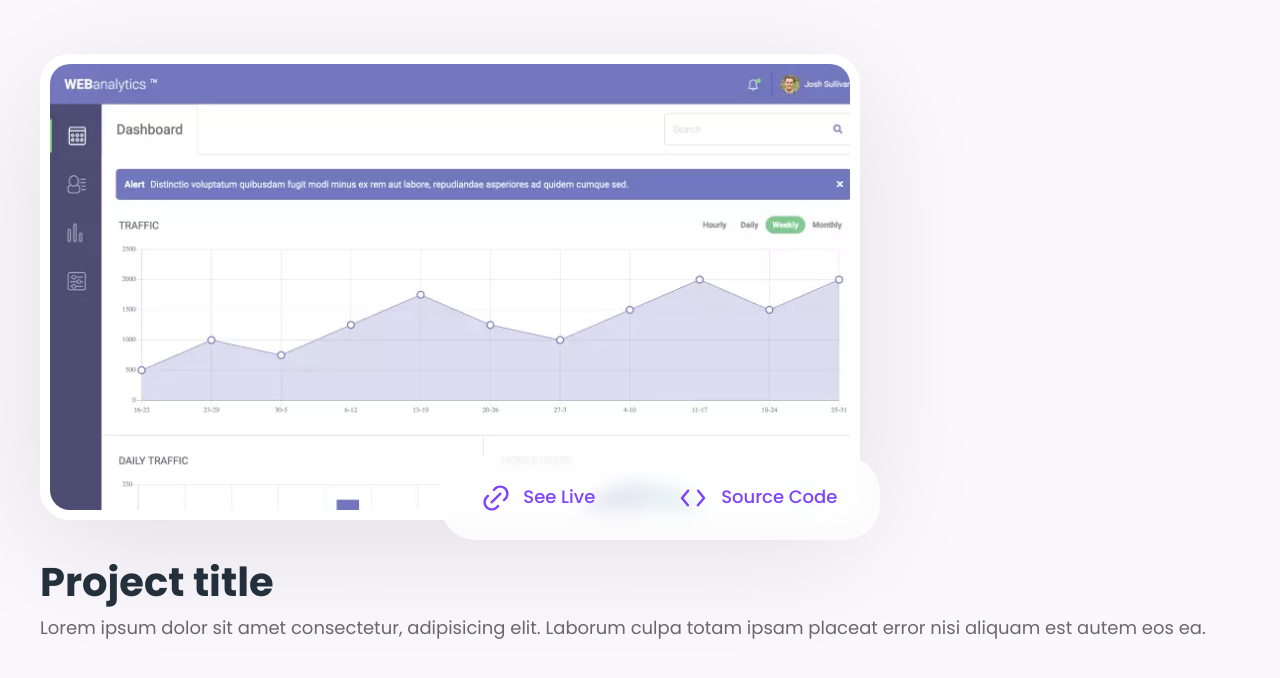
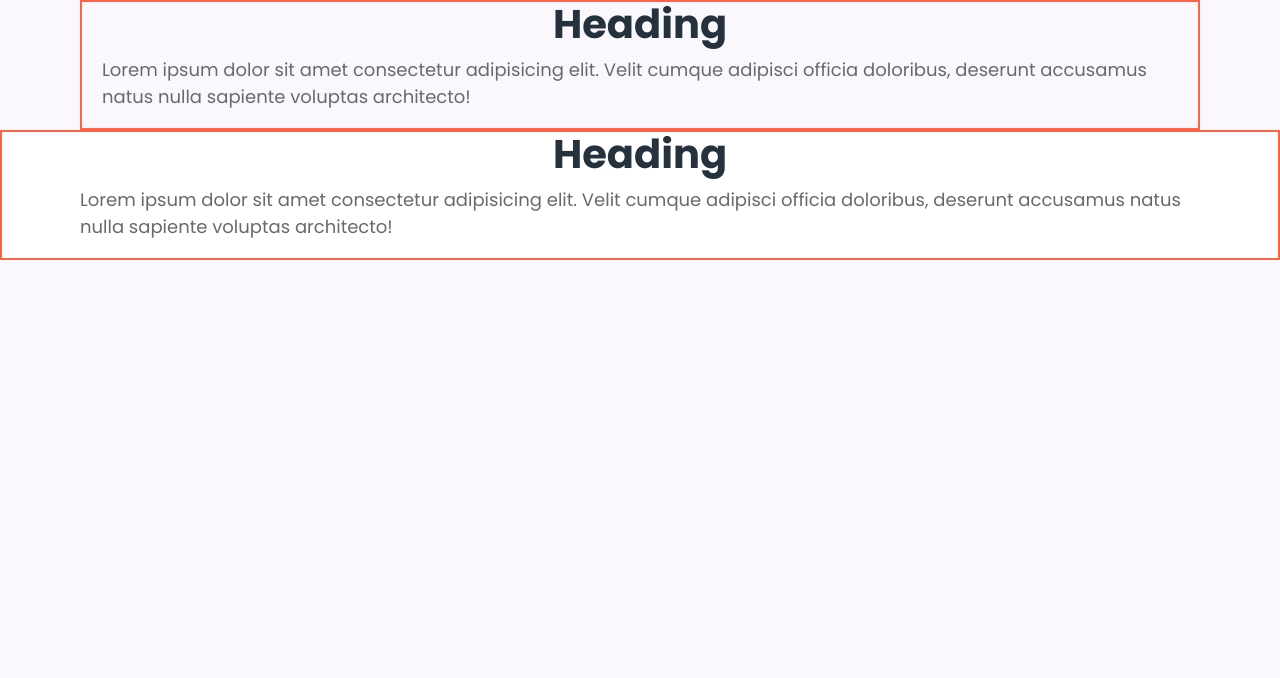
Before and after one commit to MohAhm/personal-website-mockup-v1, a plain HTML site: page index.html in a window 1280 px wide. Drawn offline with Linux system fonts and the light colour scheme.

Commit message:
Create block and grids component

```diff
--- a/css/styles.css
+++ b/css/styles.css
@@ -38,8 +38,7 @@ body {
   line-height: 1.5;
   font-size: 1.8rem;
   color: var(--color--text);
-
-  background: var(--color--background); /* temp... */
+  background: var(--color--background);
 }
 
 h1,
@@ -368,6 +367,12 @@ a {
   }
 }
 
+@media screen and (min-width: 768px) {
+  .card-hero {
+    margin-left: 5rem;
+  }
+}
+
 /* Project */
 
 .project__wrapper {
@@ -415,13 +420,39 @@ a {
   margin-top: 4rem;
 }
 
+/* Grids */
+
+.grid {
+  display: grid;
+}
+
+@media screen and (min-width: 768px) {
+  .grid--1x2 {
+    grid-template-columns: repeat(2, 1fr);
+  }
+}
+
 /* Blocks */
 
-.hero {
+.block {
   padding: 0 2rem;
+  border: 2px solid tomato;
+}
+
+.block__heading {
+  margin-top: 0;
+  text-align: center;
+}
+
+.block--white {
+  background: var(--white);
 }
 
 .container {
-  width: min(1200px, 100% - 2rem); /* temp */
-  margin-inline: auto;
+  max-width: 1120px;
+  margin: 0 auto;
 }
+
+/* .hero {
+  padding: 0 2rem;
+} */
--- a/index.html
+++ b/index.html
@@ -15,74 +15,23 @@
   </head>
   <body>
     <!-- h${Heading $}*3 -->
-    <div class="container">
-      <br />
-      <br />
-      <div class="project">
-        <div class="project__wrapper">
-          <div class="project__image">
-            <a
-              href="#link"
-              class="link project__image-link"
-              target="_blank"
-              rel="noopener noreferrer"
-              aria-label="Project Link"
-            >
-              <picture>
-                <source
-                  type="image/webp"
-                  srcset="
-                    images/web-app-dashboard.webp    1x,
-                    images/web-app-dashboard@2x.webp 2x
-                  "
-                />
-                <source
-                  type="image/png"
-                  srcset="
-                    images/web-app-dashboard.png    1x,
-                    images/web-app-dashboard@2x.png 2x
-                  "
-                />
-                <img
-                  src="images/web-app-dashboard.png"
-                  alt="WebApp Dashboard"
-                />
-              </picture>
-            </a>
-          </div>
-          <div class="link-group project__links">
-            <a
-              href="#link"
-              class="link"
-              target="_blank"
-              rel="noopener noreferrer"
-              aria-label="Project Link"
-            >
-              <svg class="icon icon--project">
-                <use xlink:href="images/sprite.svg#link"></use>
-              </svg>
-              See Live
-            </a>
-            <a
-              href="#code"
-              class="link"
-              target="_blank"
-              rel="noopener noreferrer"
-              aria-label="Project Code"
-            >
-              <svg class="icon icon--project">
-                <use xlink:href="images/sprite.svg#code"></use>
-              </svg>
-              Source Code
-            </a>
-          </div>
-        </div>
-        <h2 class="project__title">Project title</h2>
+    <section class="block container">
+      <h2 class="block__heading">Heading</h2>
+      <p>
+        Lorem ipsum dolor sit amet consectetur adipisicing elit. Velit cumque
+        adipisci officia doloribus, deserunt accusamus natus nulla sapiente
+        voluptas architecto!
+      </p>
+    </section>
+    <section class="block block--white">
+      <div class="container">
+        <h2 class="block__heading">Heading</h2>
         <p>
-          Lorem ipsum dolor sit amet consectetur, adipisicing elit. Laborum
-          culpa totam ipsam placeat error nisi aliquam est autem eos ea.
+          Lorem ipsum dolor sit amet consectetur adipisicing elit. Velit cumque
+          adipisci officia doloribus, deserunt accusamus natus nulla sapiente
+          voluptas architecto!
         </p>
       </div>
-    </div>
+    </section>
   </body>
 </html>
```
Also changed, not shown: components/block.html (added, +18 -0 lines), components/grids.html (added, +4 -0 lines), components/hero.html (added, +8 -0 lines), components/project.html (+1 -1 lines).
